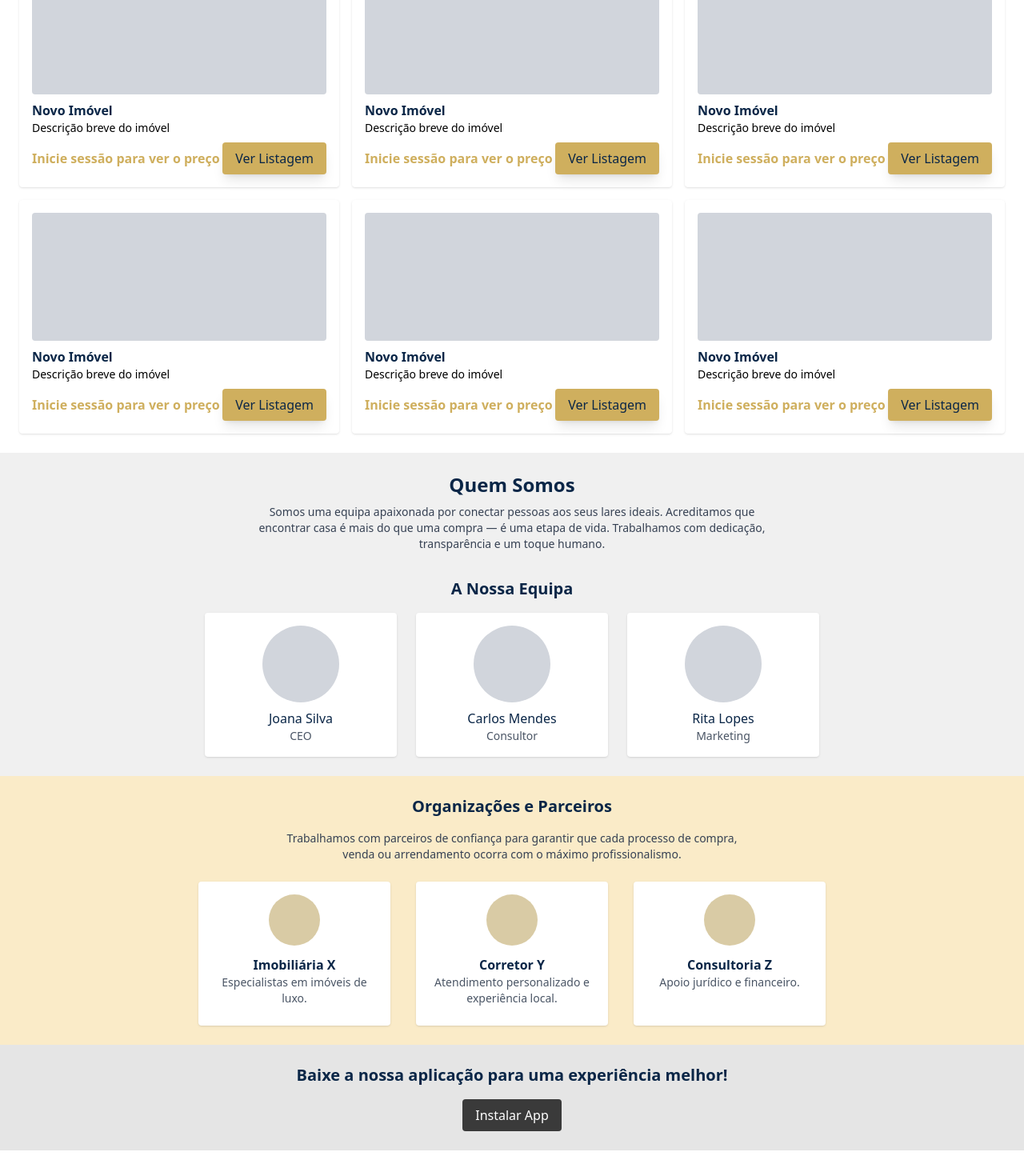
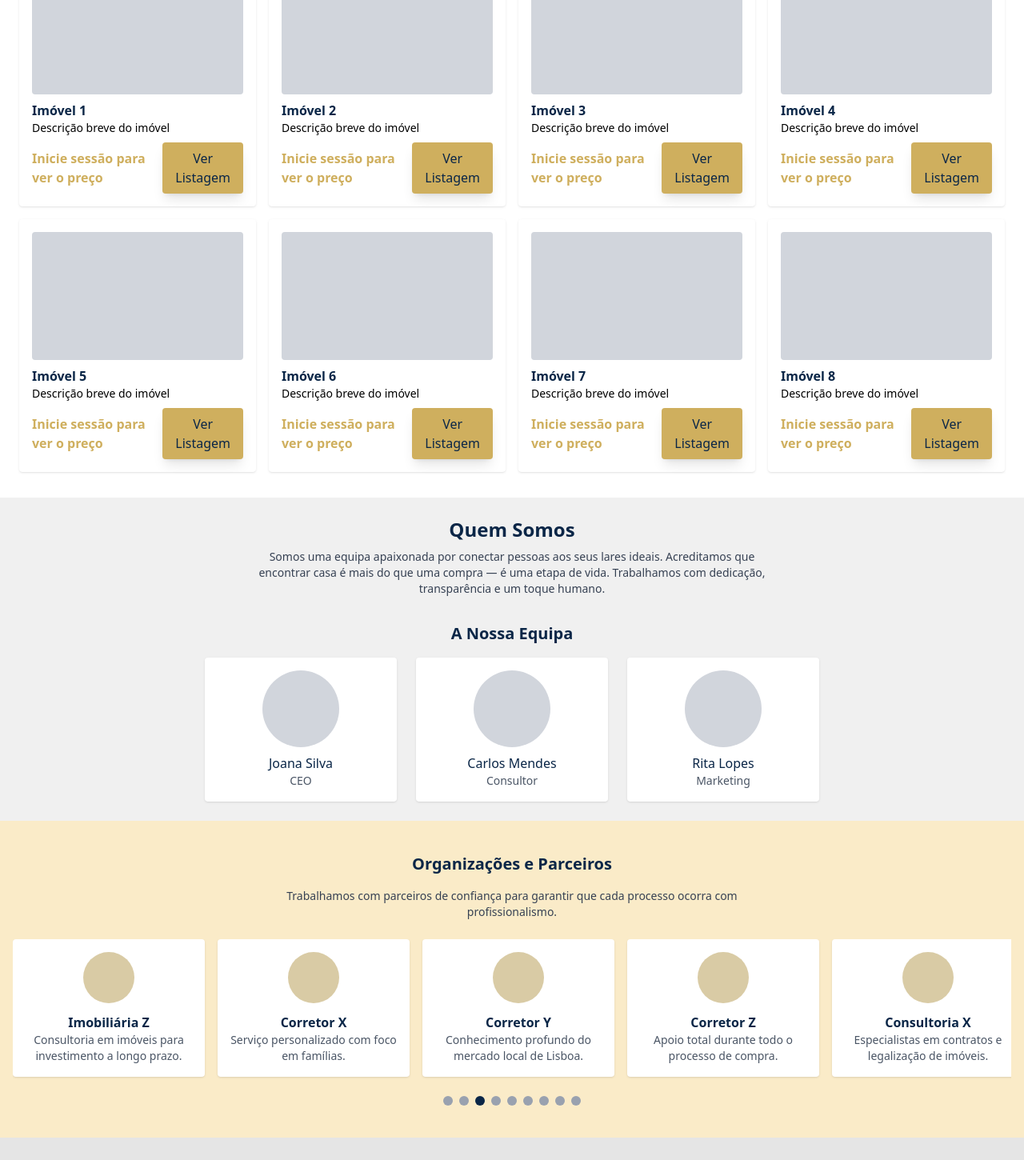
Before and after one commit to DEISI-ULHT-TFC-2024-25/TFC-DEISI2043-IMOinvestor_Frontend, a React (Vite) app in the folder imoinvestidor/: page / in a window 1280 px wide. Shown: the part 1240-2690 px from the top of the page at 80% size. Built offline with nearby package versions, Linux system fonts and the light colour scheme.

Commit message:
Created horizontal sliders for org and property lists

```diff
--- a/imoinvestidor/package.json
+++ b/imoinvestidor/package.json
@@ -17,7 +17,8 @@
     "prop-types": "^15.8.1",
     "react": "^18.3.1",
     "react-dom": "^18.3.1",
-    "react-router-dom": "^7.1.5"
+    "react-router-dom": "^7.1.5",
+    "tailwind-scrollbar-hide": "^2.0.0"
   },
   "devDependencies": {
     "@eslint/js": "^9.17.0",
--- a/imoinvestidor/src/components/home/OrganizationsSection.jsx
+++ b/imoinvestidor/src/components/home/OrganizationsSection.jsx
@@ -1,17 +1,86 @@
-export const OrganizationsSection = () => (
-    <section className="p-6 bg-[#FAEBC8] text-[#0A2647] text-center">
+import { useEffect, useRef, useState } from 'react';
+
+export const OrganizationsSection = () => {
+  const items = [
+    { nome: "Imobiliária X", descricao: "Especialistas em imóveis de luxo no centro da cidade." },
+    { nome: "Imobiliária Y", descricao: "Foco em apartamentos modernos e acessíveis." },
+    { nome: "Imobiliária Z", descricao: "Consultoria em imóveis para investimento a longo prazo." },
+    { nome: "Corretor X", descricao: "Serviço personalizado com foco em famílias." },
+    { nome: "Corretor Y", descricao: "Conhecimento profundo do mercado local de Lisboa." },
+    { nome: "Corretor Z", descricao: "Apoio total durante todo o processo de compra." },
+    { nome: "Consultoria X", descricao: "Especialistas em contratos e legalização de imóveis." },
+    { nome: "Consultoria Y", descricao: "Orientação financeira para novos compradores." },
+    { nome: "Consultoria Z", descricao: "Apoio jurídico em transações de grande escala." },
+  ];
+
+  const containerRef = useRef();
+  const itemRef = useRef();
+  const [activeIndex, setActiveIndex] = useState(0);
+
+  useEffect(() => {
+    const container = containerRef.current;
+    const itemWidth = itemRef.current?.offsetWidth || 0;
+
+    const interval = setInterval(() => {
+      const next = (activeIndex + 1) % items.length;
+      setActiveIndex(next);
+
+      container?.scrollTo({
+        left: next * (itemWidth + 16), // 16px = gap-4
+        behavior: 'smooth',
+      });
+    }, 3000);
+
+    return () => clearInterval(interval);
+  }, [activeIndex, items.length]);
+
+  useEffect(() => {
+    const container = containerRef.current;
+    const itemWidth = itemRef.current?.offsetWidth || 0;
+
+    const handleScroll = () => {
+      const index = Math.round(container.scrollLeft / (itemWidth + 16));
+      setActiveIndex(index);
+    };
+
+    container?.addEventListener('scroll', handleScroll);
+    return () => container?.removeEventListener('scroll', handleScroll);
+  }, []);
+
+  return (
+    <section className="py-10 px-4 bg-[#FAEBC8] text-[#0A2647] text-center">
       <h3 className="text-xl font-semibold mb-4">Organizações e Parceiros</h3>
       <p className="max-w-xl mx-auto text-sm text-gray-700 mb-6">
-        Trabalhamos com parceiros de confiança para garantir que cada processo de compra, venda ou arrendamento ocorra com o máximo profissionalismo.
+        Trabalhamos com parceiros de confiança para garantir que cada processo ocorra com profissionalismo.
       </p>
-      <div className="flex flex-wrap justify-center gap-8">
-        {[{ nome: "Imobiliária X", descricao: "Especialistas em imóveis de luxo." }, { nome: "Corretor Y", descricao: "Atendimento personalizado e experiência local." }, { nome: "Consultoria Z", descricao: "Apoio jurídico e financeiro." }].map((org, index) => (
-          <div key={index} className="bg-white p-4 rounded shadow w-60">
+
+      <div
+        ref={containerRef}
+        className="flex gap-4 overflow-x-auto scroll-smooth snap-x pb-2 scrollbar-hide max-w-screen-xl mx-auto flex-nowrap"
+      >
+        {items.map((org, i) => (
+          <div
+            key={i}
+            ref={i === 0 ? itemRef : null}
+            className="snap-start bg-white p-4 rounded shadow w-60 min-w-[240px] max-w-[240px] flex-shrink-0"
+          >
             <div className="w-16 h-16 bg-[#D9CBA5] rounded-full mx-auto mb-3"></div>
             <h4 className="font-semibold text-md">{org.nome}</h4>
-            <p className="text-sm text-gray-600 mb-2">{org.descricao}</p>
+            <p className="text-sm text-gray-600">{org.descricao}</p>
           </div>
+        ))}
+      </div>
+
+      <div className="flex justify-center gap-2 mt-4">
+        {items.map((_, i) => (
+          <div
+            key={i}
+            className={`w-3 h-3 rounded-full ${
+              i === activeIndex ? 'bg-[#0A2647]' : 'bg-gray-400'
+            } transition`}
+          />
         ))}
       </div>
     </section>
   );
+};
--- a/imoinvestidor/src/components/home/PropertyCard.jsx
+++ b/imoinvestidor/src/components/home/PropertyCard.jsx
@@ -1,7 +1,7 @@
 import PropTypes from 'prop-types';
 
 export const PropertyCard = ({ title, description, price, onClick, hidePrice }) => (
-  <div className="bg-white p-4 rounded shadow">
+  <div className="bg-white p-4 rounded shadow w-72 flex-shrink-0 sm:w-full">
     <div className="h-40 bg-gray-300 rounded"></div>
     <h4 className="mt-2 font-semibold text-[#0A2647]">{title}</h4>
     <p className="text-sm">{description}</p>
--- a/imoinvestidor/src/pages/Home.jsx
+++ b/imoinvestidor/src/pages/Home.jsx
@@ -186,13 +186,13 @@ export default function Home() {
             Ver mais
           </button>
         </div>
-        <div className="grid grid-cols-1 md:grid-cols-3 gap-4">
-          {[1, 2, 3, 4, 5, 6].map((i) => (
+        <div className="flex gap-4 overflow-x-auto pb-2 snap-x sm:grid sm:grid-cols-2 md:grid-cols-3 lg:grid-cols-4 sm:overflow-x-visible scrollbar-hide">
+          {[...Array(8)].map((_, i) => (
             <PropertyCard
-              key={`imovel-${i}`}
-              title="Novo Imóvel"
+              key={i}
+              title={`Imóvel ${i + 1}`}
               description="Descrição breve do imóvel"
-              price="600.000 $"
+              price="600.000 €"
               hidePrice={!isLoggedIn}
               onClick={() => isLoggedIn ? navigate(`/listagem/${i}`) : navigate('/login')}
             />
--- a/imoinvestidor/src/styles/styles.css
+++ b/imoinvestidor/src/styles/styles.css
@@ -7,3 +7,11 @@ html, body {
     overflow-x: hidden;
     width: 100%;
 }
+
+.scrollbar-hide {
+    -ms-overflow-style: none;
+    scrollbar-width: none;
+  }
+.scrollbar-hide::-webkit-scrollbar {
+    display: none;
+}
--- a/imoinvestidor/tailwind.config.js
+++ b/imoinvestidor/tailwind.config.js
@@ -1,8 +1,13 @@
 /** @type {import('tailwindcss').Config} */
+import scrollbarHide from 'tailwind-scrollbar-hide';
+
+
 export default {
   content: ["./index.html", "./src/**/*.{js,ts,jsx,tsx}"],
   theme: {
     extend: {},
   },
-  plugins: [],
+  plugins: [
+    scrollbarHide
+  ],
 };
```
Also changed, not shown: 2 other files (tests, documents, lock files or other folders).
